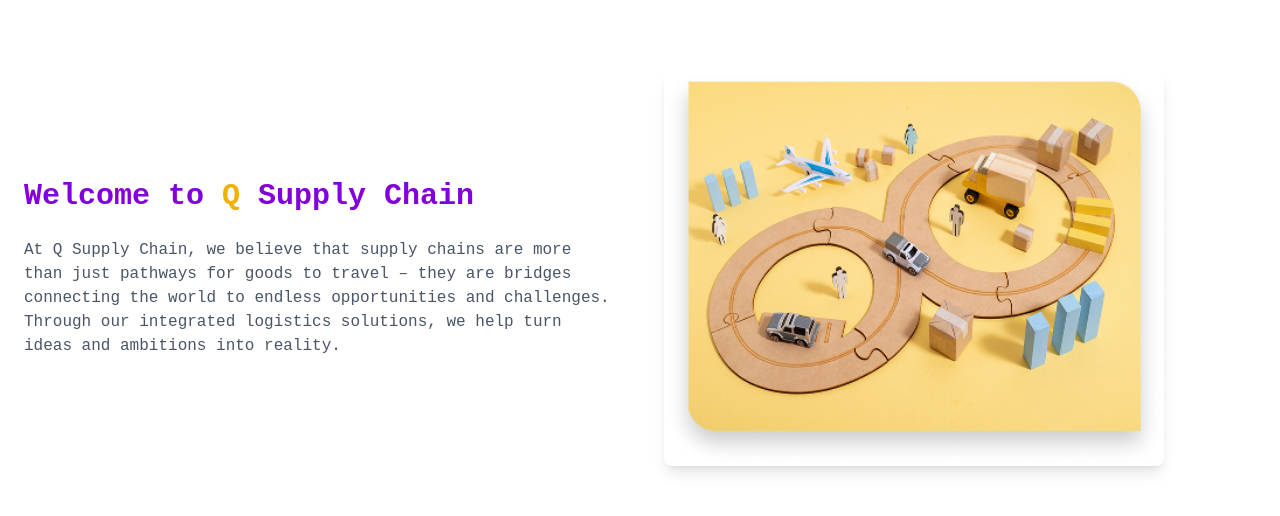
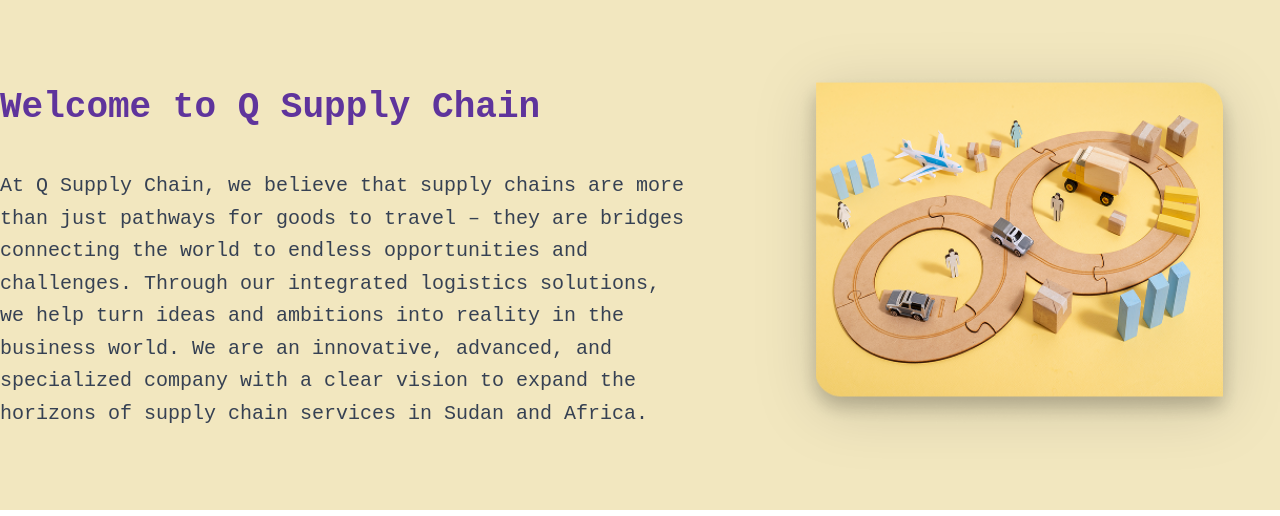
Before and after one commit to KSH-Organization/quality, a Next.js app: page /en in a window 1280 px wide. Shown: the part 740-1256 px from the top of the page. Built offline with nearby package versions, Linux system fonts and the light colour scheme.

Commit message:
Update About, Footer, and Hero components with i18n support and improved styling

```diff
--- a/src/app/[locale]/components/About.tsx
+++ b/src/app/[locale]/components/About.tsx
@@ -1,18 +1,37 @@
+"use client";
+
 import Image from "next/image";
+import { useLocale, useTranslations } from "next-intl";
+
 export default function About() {
+  const t = useTranslations("about");
+  const locale = useLocale();
+  const isRtl = locale === "ar";
+
   return (
-    <section id="about" className="bg-white max-w-7xl mx-auto py-20 px-6 grid md:grid-cols-2 gap-12 items-center">
-      <div>
-        <h2 className="text-3xl font-bold text-purple-700 mb-6">
-          Welcome to <span className="text-yellow-500">Q</span> Supply Chain
-        </h2>
-        <p className="text-gray-600">
-          At Q Supply Chain, we believe that supply chains are more than just pathways for goods to travel –
-          they are bridges connecting the world to endless opportunities and challenges.
-          Through our integrated logistics solutions, we help turn ideas and ambitions into reality.
-        </p>
+    <section id="about" className="bg-[#F2E7BF] py-16 md:py-20">
+      <div
+        className={`mx-auto max-w-[1440px] flex flex-col ${
+          isRtl ? "md:flex-row" : "md:flex-row"
+        } gap-8 md:gap-12 lg:gap-16 items-center`}
+      >
+        <div className={`flex-[4] ${isRtl ? "text-right" : "text-left"}`}>
+          <h2 className="text-4xl font-semibold text-[#5F349C] mb-6 leading-[76px]">
+            {t("heading")}
+          </h2>
+          <p className="text-gray-700 text-xl leading-relaxed">{t("body")}</p>
+        </div>
+        <div className="flex-[3] flex justify-center shrink-0">
+          <Image
+            src="/Illustration.png"
+            alt="About illustration"
+            className="drop-shadow-[0px_10px_30px_rgba(0,0,0,0.15)]"
+            width={450}
+            height={350}
+            priority
+          />
+        </div>
       </div>
-      <Image src="/Illustration.png" alt="About illustration" className="rounded-lg shadow-lg" width={500} height={300} />
     </section>
   );
 }
--- a/src/app/[locale]/components/Footer.tsx
+++ b/src/app/[locale]/components/Footer.tsx
@@ -1,19 +1,29 @@
+"use client";
+
 import { FaInstagram, FaLinkedin } from "react-icons/fa";
 import { FaXTwitter } from "react-icons/fa6";
 import { IoSend } from "react-icons/io5";
+import { useTranslations, useLocale } from "next-intl";
 
 export default function Footer() {
+  const t = useTranslations("footer");
+  const locale = useLocale();
+  const isRTL = locale === "ar";
+
   return (
     <footer className="bg-purple-700 text-white py-12 px-6">
-      <div className="max-w-7xl mx-auto grid md:grid-cols-3 gap-12 items-start">
-
+      <div
+        className={`max-w-7xl mx-auto grid md:grid-cols-3 gap-12 items-start${
+          isRTL ? " rtl" : ""
+        }`}
+      >
         {/* Logo + Copy + Socials */}
         <div>
           <div className="bg-white p-2 rounded-lg inline-block mb-6">
             <img src="/q.png" alt="Logo" className="h-16" />
           </div>
-          <p className="text-sm mb-1">&copy; 2025 Quality</p>
-          <p className="text-sm mb-6">All rights reserved</p>
+          <p className="text-sm mb-1">{t("copyright")}</p>
+          <p className="text-sm mb-6">{t("rights")}</p>
 
           {/* Social Icons */}
           <div className="flex space-x-4">
@@ -39,32 +49,42 @@
         </div>
 
         {/* Company Links */}
-        <div>
-          <h3 className="font-semibold text-lg mb-4">Company</h3>
+        <div className={isRTL ? "text-right" : ""}>
+          <h3 className="font-semibold text-lg mb-4">{t("company")}</h3>
           <ul className="space-y-2 text-sm">
             <li>
-              <a href="/about" className="hover:underline">About us</a>
+              <a href="/about" className="hover:underline">
+                {t("about")}
+              </a>
             </li>
             <li>
-              <a href="/people" className="hover:underline">People</a>
+              <a href="/people" className="hover:underline">
+                {t("people")}
+              </a>
             </li>
             <li>
-              <a href="/contact" className="hover:underline">Contact us</a>
+              <a href="/contact" className="hover:underline">
+                {t("contact")}
+              </a>
             </li>
           </ul>
         </div>
 
         {/* Contact Form */}
-        <div>
-          <h3 className="font-semibold text-lg mb-4">Contact Us</h3>
+        <div className={isRTL ? "text-right" : ""}>
+          <h3 className="font-semibold text-lg mb-4">{t("contactTitle")}</h3>
           <form className="relative">
             <textarea
-              placeholder="Your Message"
-              className="w-full h-28 bg-white/20 rounded-lg p-3 pr-10 text-white placeholder-white/70 focus:outline-none resize-none"
+              placeholder={t("messagePlaceholder")}
+              className={`w-full h-28 bg-white/20 rounded-lg p-3 text-white placeholder-white/70 focus:outline-none resize-none${
+                isRTL ? " text-right pr-10 pl-3" : " pr-10"
+              }`}
             />
             <button
               type="submit"
-              className="absolute bottom-3 right-3 text-white hover:opacity-80"
+              className={`absolute bottom-3 text-white hover:opacity-80${
+                isRTL ? " left-3" : " right-3"
+              }`}
             >
               <IoSend size={20} />
             </button>
--- a/src/app/[locale]/components/Hero.tsx
+++ b/src/app/[locale]/components/Hero.tsx
@@ -12,11 +12,11 @@
 
   return (
     <section
-      className="relative h-[500px] md:h-[650px] bg-white bg-cover bg-center rounded-b-[80px] flex items-center justify-center"
+      className="relative h-[500px] md:h-[650px] bg-cover bg-center rounded-b-[80px] flex items-center justify-center"
       style={{ backgroundImage: `url(${imageUrl})` }}
     >
       {/* Dark overlay */}
-      <div className="absolute inset-0 bg-black/40 rounded-b-[80px]" />
+      {/* <div className="absolute inset-0 bg-black/40 rounded-b-[80px]" /> */}
 
       {/* Title */}
       <div className="relative z-10">
--- a/src/app/[locale]/page.tsx
+++ b/src/app/[locale]/page.tsx
@@ -10,7 +10,9 @@
   return (
     <main className="flex flex-col">
       <Navbar />
-      <Hero imageUrl="/home-hero.png" />
+      <div className="bg-[#F2E7BF]">
+        <Hero imageUrl="/home-hero.png" />
+      </div>
       <About />
       <Clients />
       <Different />
--- a/src/messages/ar.json
+++ b/src/messages/ar.json
@@ -9,9 +9,17 @@
     "title": "كي إس إتش سي لوجستيك"
   },
   "footer": {
-    "company": "الشركة",
+    "company": "حول الشركة",
     "about": "من نحن",
-    "people": "الفريق",
-    "contact": "اتصل بنا"
+    "people": "فريق العمل",
+    "contact": "تواصل معنا",
+    "copyright": "حقوق النشر © 2025 الجودة",
+    "rights": "جميع الحقوق محفوظة",
+    "contactTitle": "تواصل معنا",
+    "messagePlaceholder": "رسالتك"
+  },
+  "about": {
+    "heading": "مرحباً بكم في كيو (Q Supply Chain)",
+    "body": "نحن في كيو (Q Supply Chain)، نؤمن بأن سلاسل الإمداد ليست مجرد مسار لحركة البضائع، بل هي جسر يربط العالم بكل ما فيه من فرص وتحديات. من خلال حلولنا اللوجستية المتكاملة، نساعد في نقل وتحويل الأفكار والطموحات إلى واقع ملموس في عالم الأعمال. نحن شركة مبتكرة، متطورة، ومتخصصة، مع رؤية واضحة لتوسيع آفاق سلاسل الإمداد في السودان وأفريقيا."
   }
 }
--- a/src/messages/en.json
+++ b/src/messages/en.json
@@ -12,6 +12,14 @@
     "company": "Company",
     "about": "About us",
     "people": "People",
-    "contact": "Contact us"
+    "contact": "Contact us",
+    "copyright": "Copyright © 2025 KSHC Logistic",
+    "rights": "All rights reserved",
+    "contactTitle": "Contact Us",
+    "messagePlaceholder": "Your Message"
+  },
+  "about": {
+    "heading": "Welcome to Q Supply Chain",
+    "body": "At Q Supply Chain, we believe that supply chains are more than just pathways for goods to travel – they are bridges connecting the world to endless opportunities and challenges. Through our integrated logistics solutions, we help turn ideas and ambitions into reality in the business world. We are an innovative, advanced, and specialized company with a clear vision to expand the horizons of supply chain services in Sudan and Africa."
   }
 }
```
